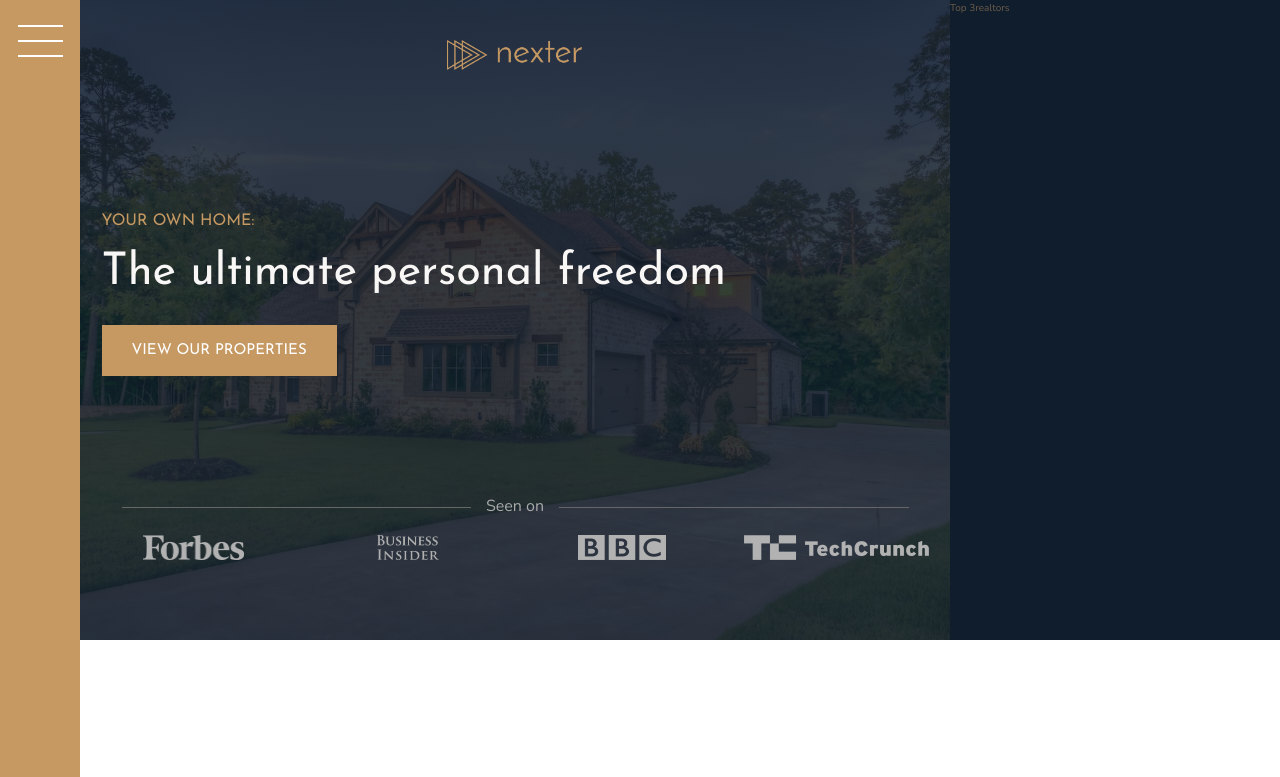
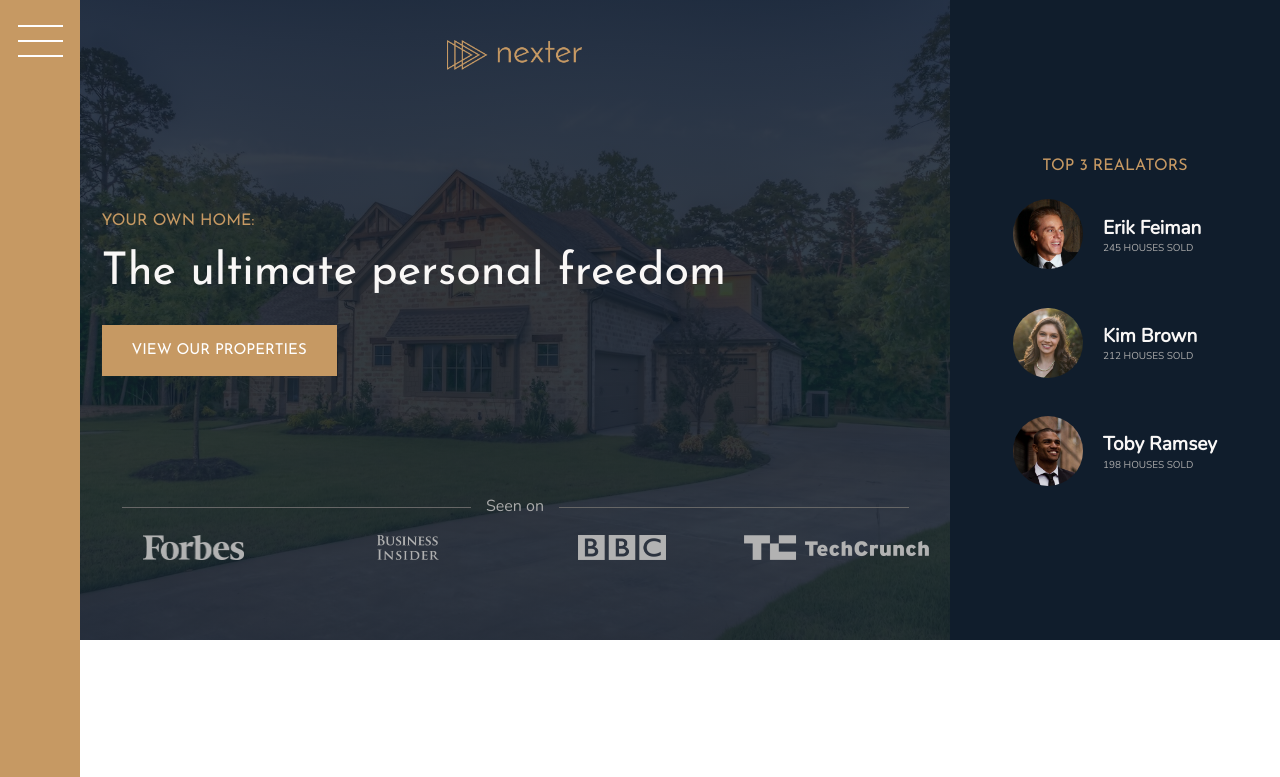
Before and after one commit to bachar78/Nexter-Project-Advanced-Css-Grid, a website: page index.html in a window 1280 px wide. Shown: the top 777 px of the page. Drawn offline with nearby package versions, Linux system fonts and the light colour scheme.

Commit message:
The realtors

```diff
--- a/index.html
+++ b/index.html
@@ -31,7 +31,32 @@
         </div>
 
     </header>
-    <div class="realtors">Top 3realtors</div>
+    <div class="realtors">
+      <h3 class="heading-3">Top 3 Realators</h3>
+      <div class="realtors__list">
+        <img src="img/realtor-1.jpeg" alt="" class="realtors__img">
+        <div class="realtors__details">
+          <h4 class="heading-4--light">
+            Erik Feiman
+          </h4>
+          <p class="realtors__sold">245 HOUSES SOLD</p>
+        </div>
+        <img src="img/realtor-2.jpeg" alt="" class="realtors__img">
+        <div class="realtors__details">
+          <h4 class="heading-4--light">
+            Kim Brown
+          </h4>
+          <p class="realtors__sold">212 HOUSES SOLD</p>
+        </div>
+        <img src="img/realtor-3.jpeg" alt="" class="realtors__img">
+        <div class="realtors__details">
+          <h4 class="heading-4--light">
+            Toby Ramsey
+          </h4>
+          <p class="realtors__sold"> 198 HOUSES SOLD</p>
+        </div>
+      </div>
+    </div>
     <section class="features">
       <div class="feature">
         <svg class="feature__icon">
--- a/sass/_realtors.scss
+++ b/sass/_realtors.scss
@@ -1,4 +1,27 @@
 .realtors {
-    background-color:$color-secondary;
-    grid-column: col-start 7/full-end;
+  background-color: $color-secondary;
+  grid-column: col-start 7 / full-end;
+ display: grid;
+ justify-content: center;
+ align-content: center;
+ justify-items: center;
+grid-row-gap: 2rem;
+  &__list {
+    display: grid;
+    grid-template-columns: min-content max-content;
+    grid-column-gap: 2rem;
+    grid-row-gap: 3vw;
+    align-items: center;
+  }
+  &__img {
+    width: 7rem;
+    border-radius: 50%;
+    display: block;
+  }
+
+  &__sold {
+      text-transform: uppercase;
+      color: $color-grey-light-2;
+      margin-top: -3px;
+  }
 }
--- a/sass/_typography.scss
+++ b/sass/_typography.scss
@@ -31,6 +31,7 @@
   font-size: 1.9rem;
   &--light {
     color: $color-grey-light-1;
+    font-size: 1.9rem;
   }
   &--dark {
     color: $color-grey-dark-1;
```
Also changed, not shown: css/style.css.
